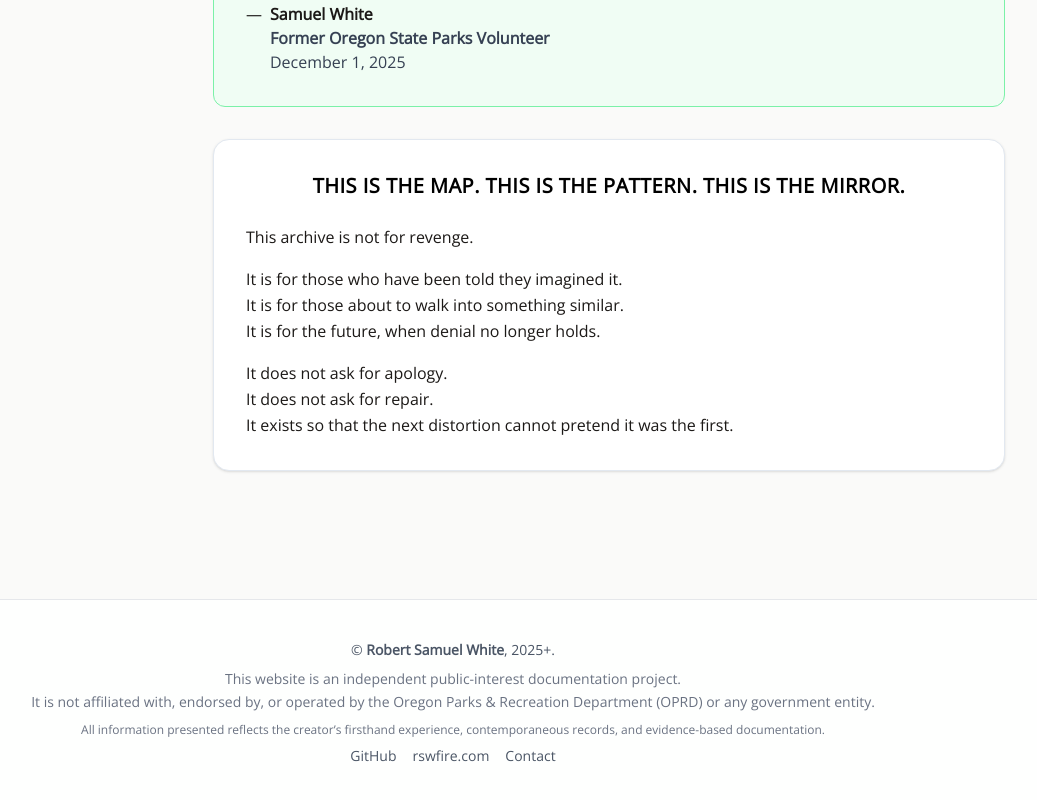
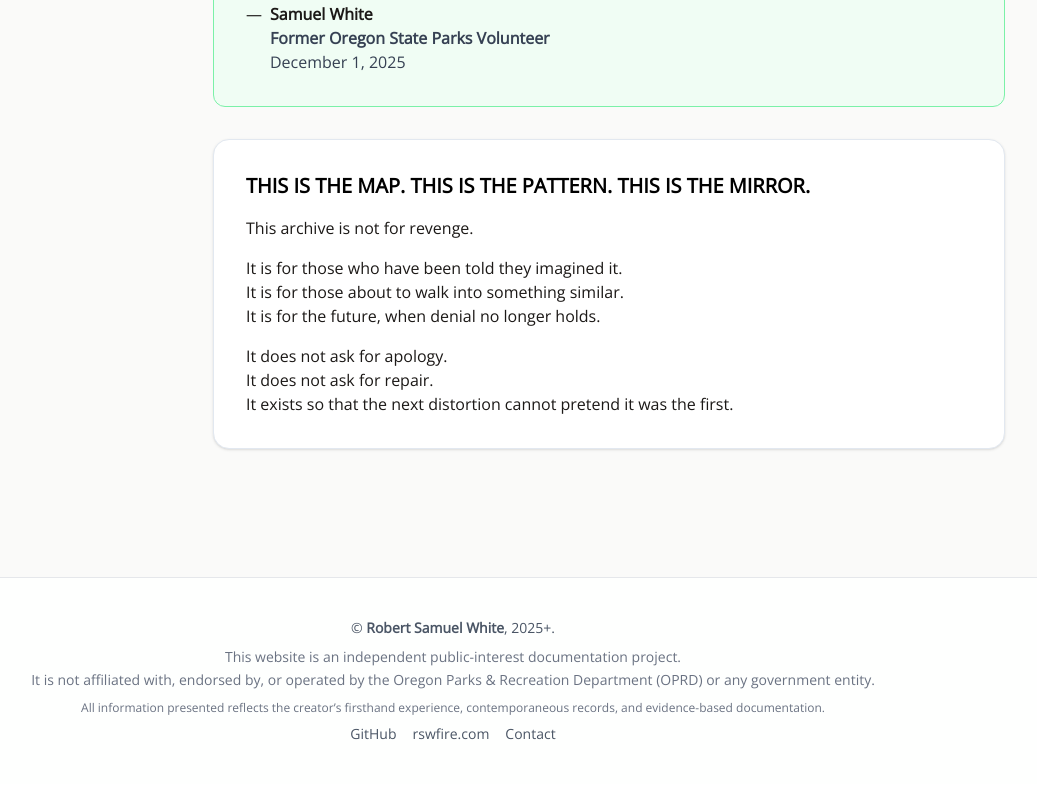
Before and after one commit to rswfire/rswfire.oprd, a Next.js app: page / in a window 1280 px wide. Shown: the part 2867-3667 px from the top of the page, without its empty margins (187-1224 px from the left). Built offline with nearby package versions, Linux system fonts and the light colour scheme.

Commit message:
Updated Index.tsx

```diff
--- a/app/(archive)/page.tsx
+++ b/app/(archive)/page.tsx
@@ -140,25 +140,17 @@ export default function OverviewPage() {
             </div>
 
             <div className="mt-8 p-8 bg-white border border-slate-200 rounded-2xl shadow-sm">
-                <div className="text-xl font-bold tracking-wide mb-6 text-black text-center">
-                    THIS IS THE MAP. THIS IS THE PATTERN. THIS IS THE MIRROR.
-                </div>
+                <div className="text-xl text-black font-bold mb-4">THIS IS THE MAP. THIS IS THE PATTERN. THIS IS THE MIRROR.</div>
 
-                <div className="space-y-4 text-base leading-relaxed">
-                    <p>This archive is not for revenge.</p>
+                <div className="mt-4">This archive is not for revenge.</div>
 
-                    <p>
-                        It is for those who have been told they imagined it.<br/>
-                        It is for those about to walk into something similar.<br/>
-                        It is for the future, when denial no longer holds.
-                    </p>
+                <div className="mt-4">It is for those who have been told they imagined it.</div>
+                <div>It is for those about to walk into something similar.</div>
+                <div>It is for the future, when denial no longer holds.</div>
 
-                    <p>
-                        It does not ask for apology.<br/>
-                        It does not ask for repair.<br/>
-                        It exists so that the next distortion cannot pretend it was the first.
-                    </p>
-                </div>
+                <div className="mt-4">It does not ask for apology.</div>
+                <div>It does not ask for repair.</div>
+                <div>It exists so that the next distortion cannot pretend it was the first.</div>
             </div>
         </section>
     );
```
